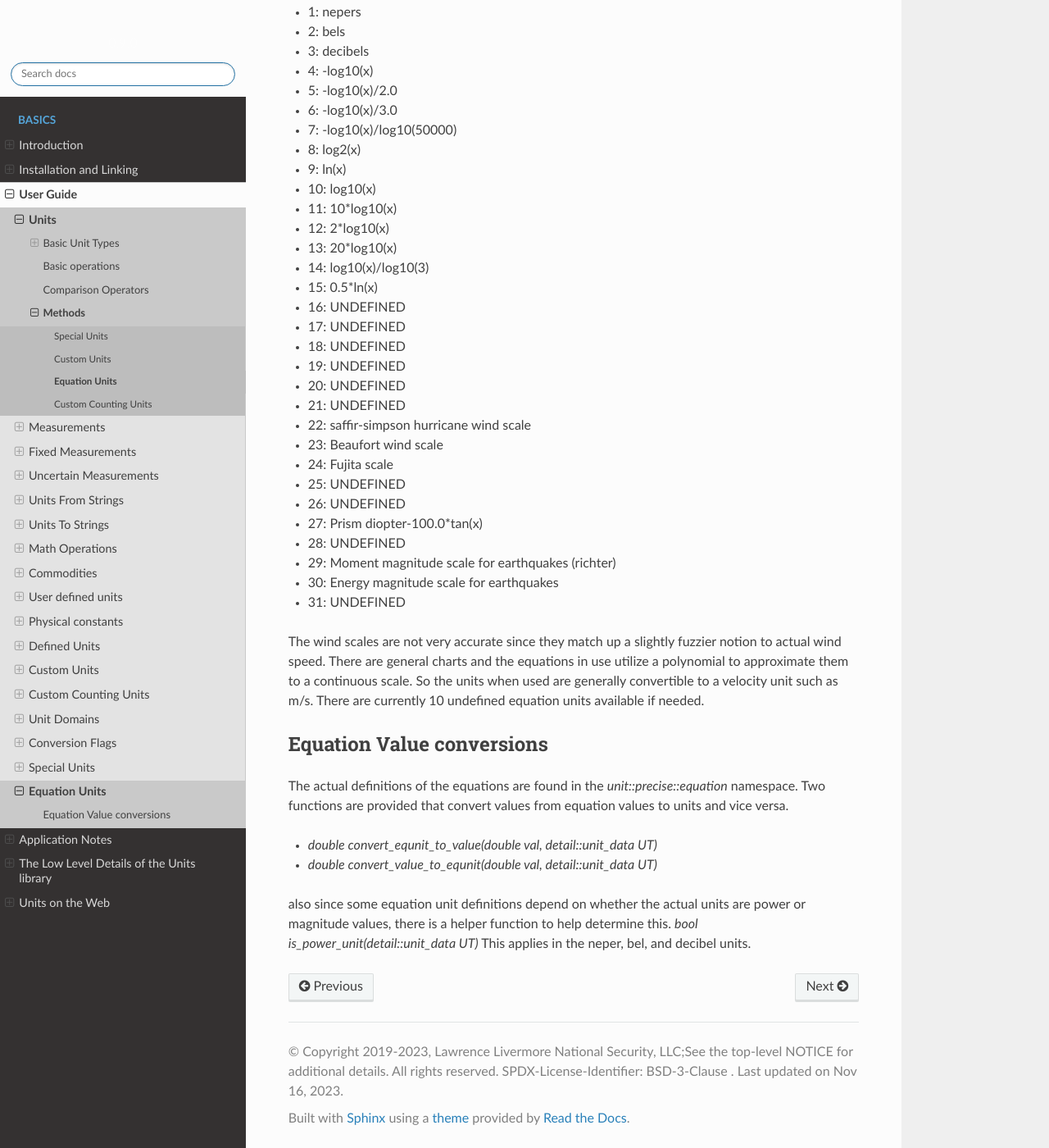
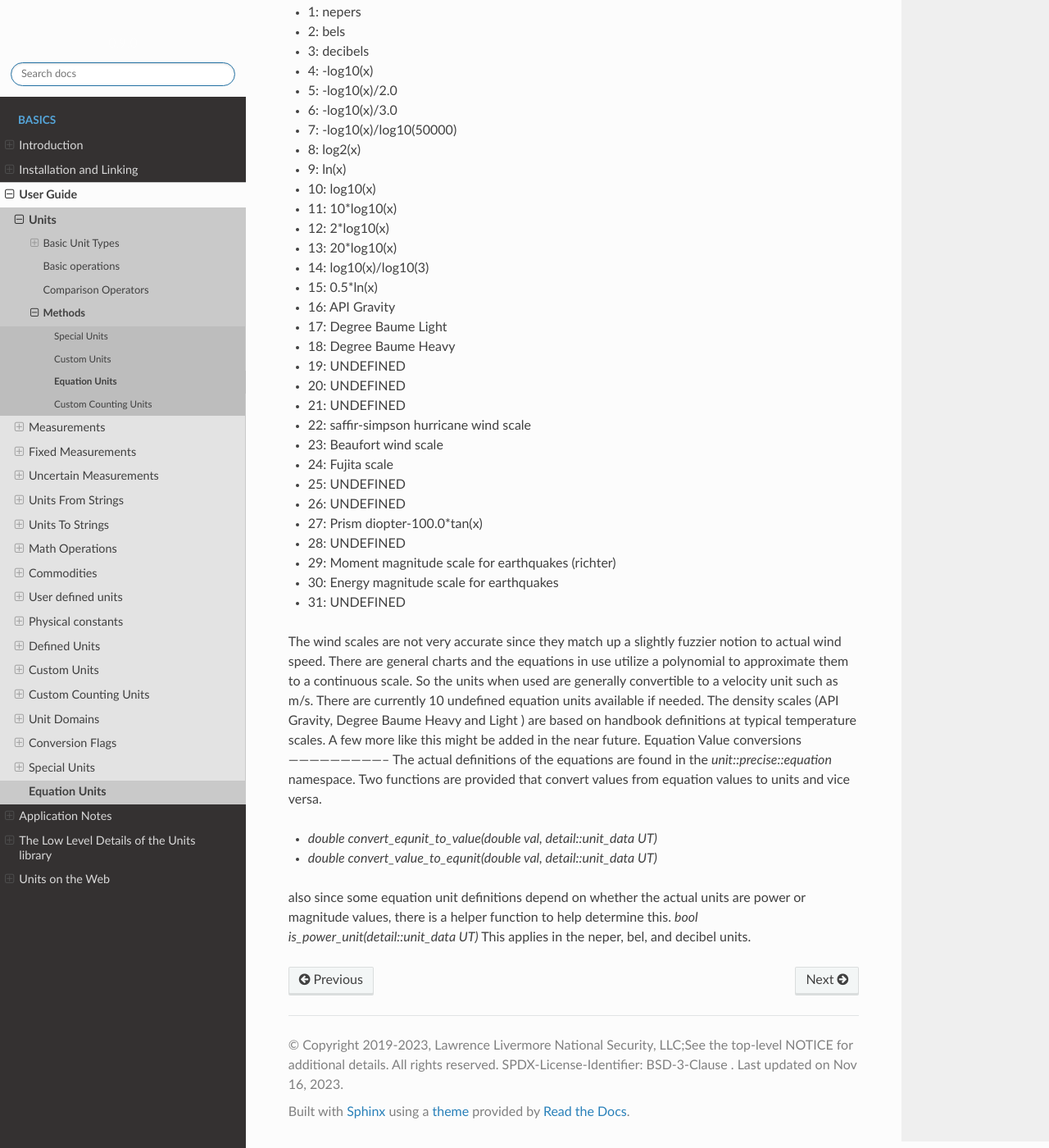
Before and after one commit to LLNL/units, a Sphinx documentation site: the page built from docs/user-guide/equation_units.rst, in a window 1280 px wide and 1400 px high, scrolled down 445 px. Shown: the whole window at 82% size. Built offline with Sphinx 7.4.7 and the Read the Docs theme 2.0.0, drawn with Linux system fonts in a browser that asks for light colours.

Commit message:
More updates (#322)
* Update some docs and add a few more conversions from the standards

* move most definitions to brace initialization

* [pre-commit.ci] auto fixes from pre-commit.com hooks

for more information, see https://pre-commit.ci

---------

Co-authored-by: pre-commit-ci[bot] <66853113+pre-commit-ci[bot]@users.noreply.github.com>

```diff
--- a/docs/user-guide/equation_units.rst
+++ b/docs/user-guide/equation_units.rst
@@ -27,9 +27,9 @@ Current equation definitions
 -   13: 20*log10(x)
 -   14: log10(x)/log10(3)
 -   15: 0.5*ln(x)
--   16: UNDEFINED
--   17: UNDEFINED
--   18: UNDEFINED
+-   16: API Gravity
+-   17: Degree Baume Light
+-   18: Degree Baume Heavy
 -   19: UNDEFINED
 -   20: UNDEFINED
 -   21: UNDEFINED
@@ -46,7 +46,7 @@ Current equation definitions
 
 
 The wind scales are not very accurate since they match up a slightly fuzzier notion to actual wind speed.  There are general charts and the equations in use utilize a polynomial to approximate them to a continuous scale.  So the units when used are generally convertible to a velocity unit such as m/s.  There are currently 10 undefined equation units available if needed.
-
+The density scales (API Gravity, Degree Baume Heavy and Light ) are based on handbook definitions at typical temperature scales.  A few more like this might be added in the near future.
 Equation Value conversions
 -----------------------------
 The actual definitions of the equations are found in the `unit::precise::equation` namespace.  Two functions are provided that convert values from equation values to units and vice versa.
```
Also changed, not shown: 1 other file.
